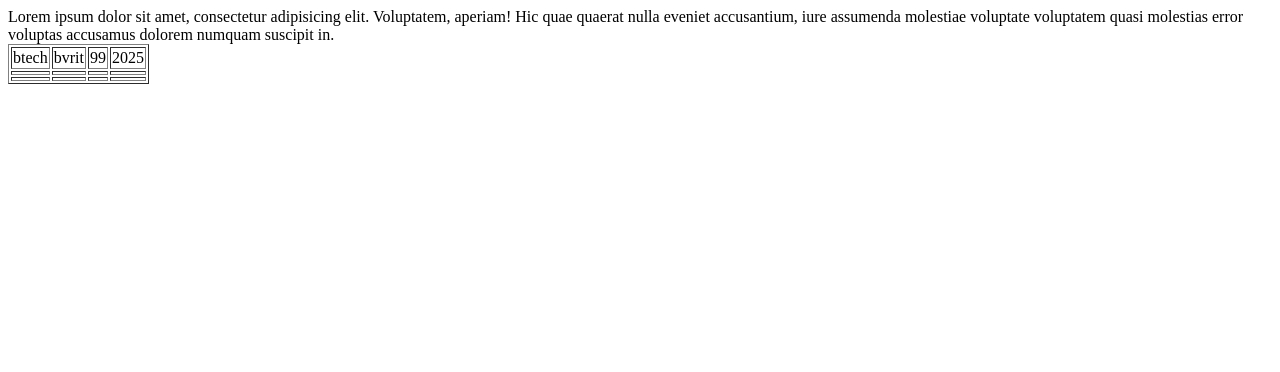
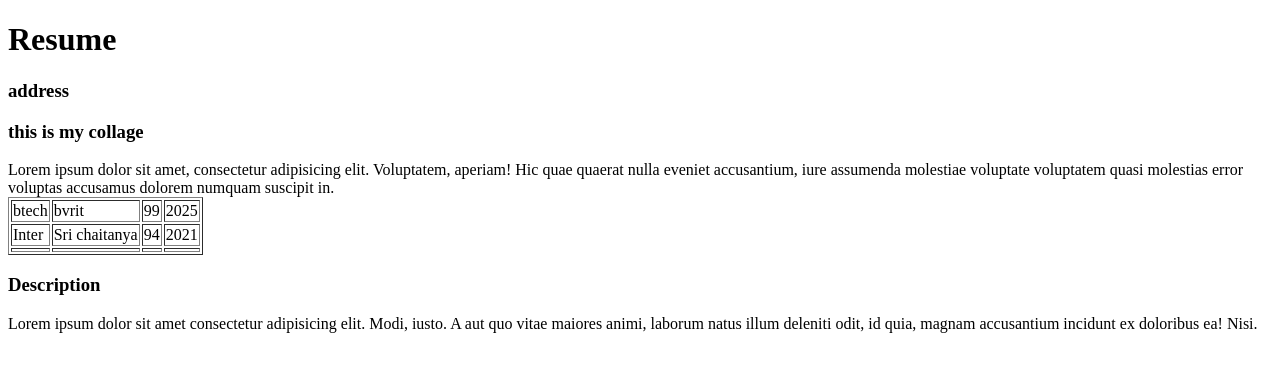
Before and after one commit to Sadhwik2004/pp1, a plain HTML site: page index.html in a window 1280 px wide. Drawn offline with Linux system fonts and the light colour scheme.

Commit message:
index added

```diff
--- a/index.html
+++ b/index.html
@@ -6,9 +6,13 @@
     <title>day1</title>
 </head>
 <body>
+    <h1>Resume</h1>
+    <h3>address</h3>
+    <h3>this is my collage</h3>
     Lorem ipsum dolor sit amet, consectetur adipisicing elit. Voluptatem, aperiam! Hic quae quaerat nulla eveniet accusantium, iure assumenda molestiae voluptate voluptatem quasi molestias error voluptas accusamus dolorem numquam suscipit in.
 
     <table border="1px">
+
         <tr>
             <td>btech</td>
             <td>bvrit</td>
@@ -16,10 +20,10 @@
             <td>2025</td>
         </tr>
         <tr>
-            <td></td>
-            <td></td>
-            <td></td>
-            <td></td>
+            <td>Inter</td>
+            <td>Sri chaitanya</td>
+            <td>94</td>
+            <td>2021</td>
         </tr>
         <tr>
             <td></td>
@@ -28,6 +32,8 @@
             <td></td>
         </tr>
     </table>
+    <h3>Description</h3>
+    <p>Lorem ipsum dolor sit amet consectetur adipisicing elit. Modi, iusto. A aut quo vitae maiores animi, laborum natus illum deleniti odit, id quia, magnam accusantium incidunt ex doloribus ea! Nisi.</p>
 
 </body>
 </html>
```
